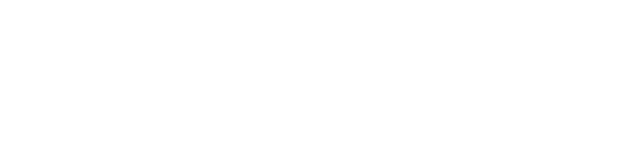
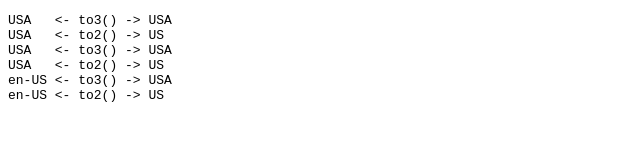
Before and after one commit to moimikey/iso3166-1, a website: page test-browser/index.html in a window 1280 px wide. Shown: the whole page, without its empty margins (0-640 px from the left). Drawn offline with Linux system fonts and the light colour scheme.

```diff
--- a/test-browser/index.html
+++ b/test-browser/index.html
@@ -6,8 +6,17 @@
   <title>Browser Test</title>
   <link rel="stylesheet" href="">
   <script src="../build/iso3166-1.js"></script>
+  <script>
+  document.write('<pre><code>')
+  document.write('USA', '   <- to3() -> ', window.ISO3166.from('USA').to3() + '\n')         // USA
+  document.write('USA', '   <- to2() -> ', window.ISO3166.from('USA').to2() + '\n')         // US
+  document.write('USA', '   <- to3() -> ', window.ISO3166.from('US').to3() + '\n')          // USA
+  document.write('USA', '   <- to2() -> ', window.ISO3166.from('US').to2() + '\n')          // US
+  document.write('en-US', ' <- to3() -> ', window.ISO3166.fromLocale('en-US').to3() + '\n') // USA
+  document.write('en-US', ' <- to2() -> ', window.ISO3166.fromLocale('en-US').to2() + '\n') // US
+  document.write('</code></pre>')
+  </script>
 </head>
 <body>
-
 </body>
 </html>
```
Also changed, not shown: package.json (+6 -4 lines).
